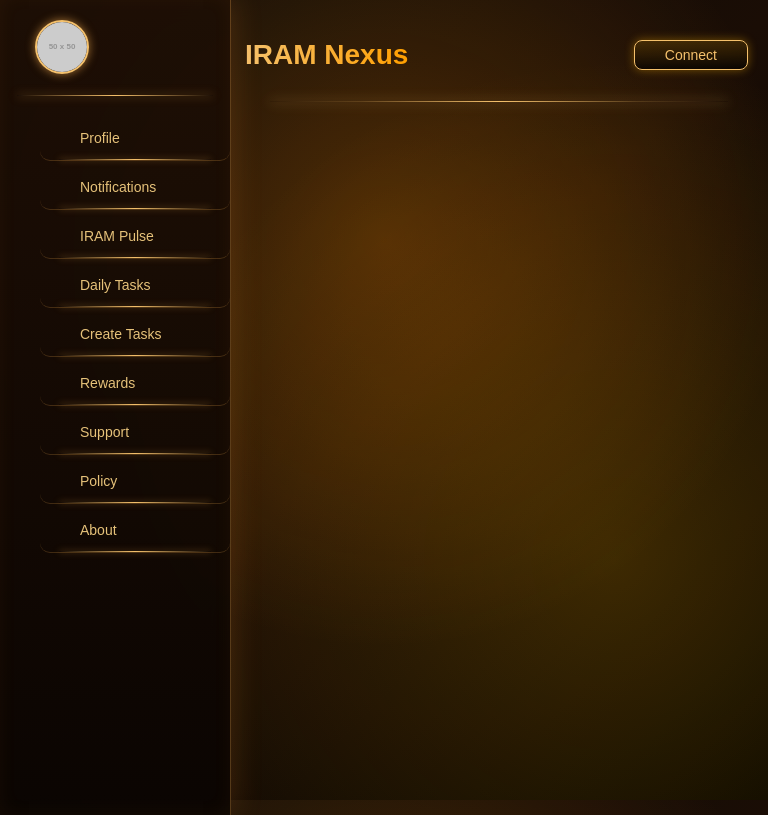
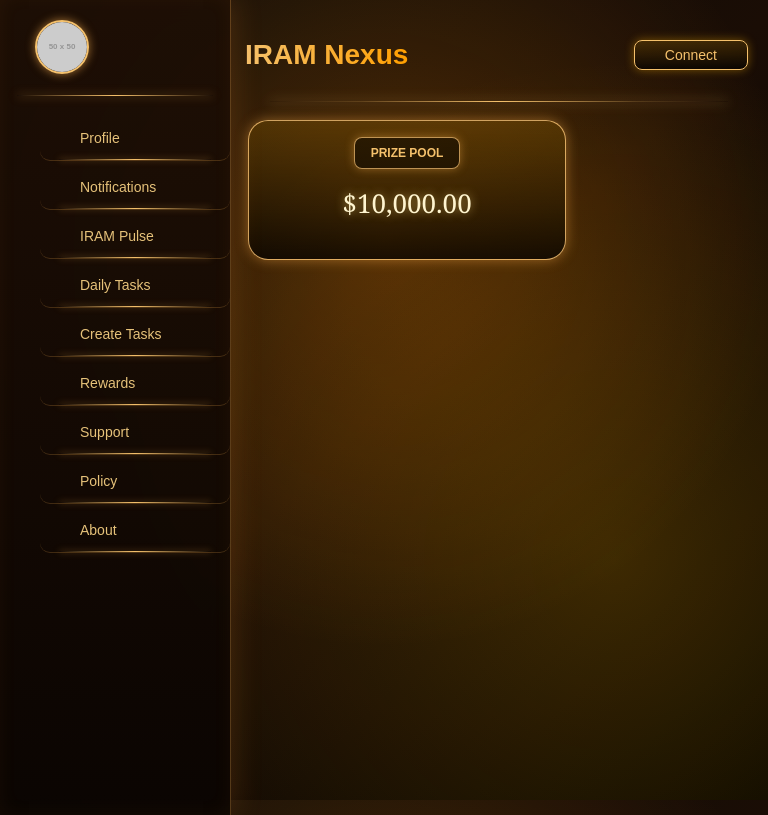
Before and after one commit to IRAM-Nexus/iram-nexus, a Next.js app: page /dashboard in a window 768 px wide. Built offline with nearby package versions, Linux system fonts and the light colour scheme.

Commit message:
UI updated (desktop + tablet prize card)

```diff
--- a/app/globals.css
+++ b/app/globals.css
@@ -309,11 +309,7 @@ body {
 }
 
 /* Tablet + Desktop → hide */
-@media (min-width: 640px) {
-  .prize-card {
-    display: none;
-  }
-}
+
 
 @keyframes glowPulse {
   0% {
@@ -342,6 +338,63 @@ body {
 
   box-shadow: 0 0 10px rgba(255, 180, 80, 0.4);
 }
+
+@media (min-width: 768px) {
+  .prize-card {
+    width: 550px;
+    padding: 10px 20px;
+    margin-top: 20px;
+    align-self: center;
+  }
+}
+
+@media (min-width: 768px) {
+  .prize-card {
+    position: absolute;
+    top: 120px;     /* adjust karenge baad mein */
+    left: 43%;
+    transform: translateX(-50%);
+  }
+}
+
+@media (min-width: 768px) {
+  .prize-title {
+    font-size: 18px;   /* pehle 12px tha */
+    padding: 8px 30px;
+  }
+
+  .prize-amount {
+    font-size: 36px;   /* pehle 24px tha */
+    margin-top: 8px;
+  }
+}
+
+@media (min-width: 640px) and (max-width: 1023px) {
+  .prize-card {
+    position: absolute;
+    top: 100px;   /* adjust kar lena */
+    left: 53%;
+    transform: translateX(-50%);
+
+    width: 280px;
+    padding: 16px 18px;
+  }
+}
+
+@media (min-width: 640px) and (max-width: 1023px) {
+  .prize-title {
+    font-size: 12px;
+    padding: 8px 16px;
+  }
+
+  .prize-amount {
+    font-size: 26px;
+    margin-top: 6px;
+  }
+}
+
+
+
 
 
 
```
